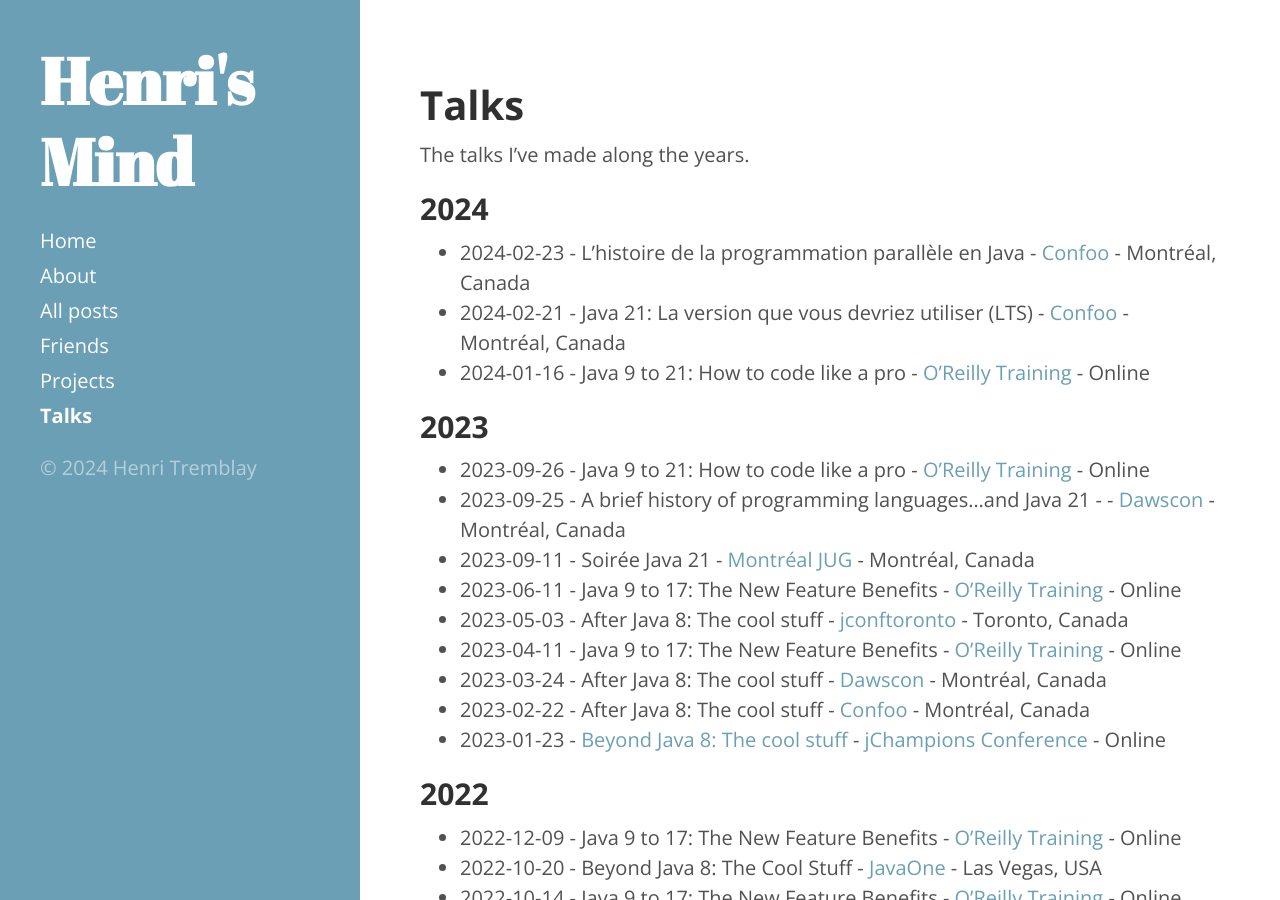
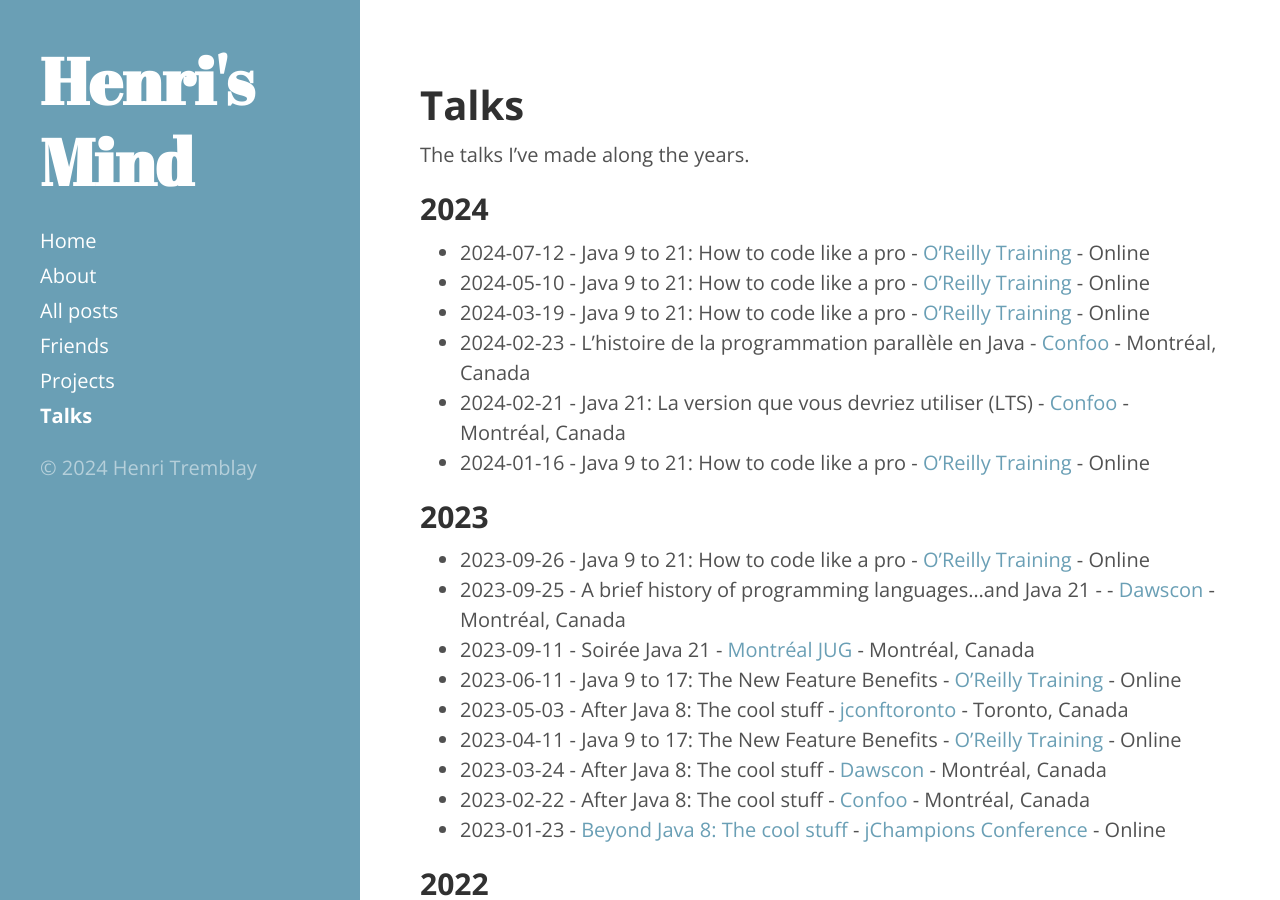
Before and after one commit to henri-tremblay/henri.github.io, a Jekyll site: the page built from talks.md, in a window 1280 px wide and 900 px high. Built offline with Jekyll 4.4.1, drawn with Linux system fonts in a browser that asks for light colours.

Commit message:
2024 new talks

```diff
--- a/talks.md
+++ b/talks.md
@@ -7,6 +7,9 @@ The talks I've made along the years.
 
 ## 2024
 
+* 2024-07-12 - Java 9 to 21: How to code like a pro - [O'Reilly Training](https://www.oreilly.com/live-training/) - Online
+* 2024-05-10 - Java 9 to 21: How to code like a pro - [O'Reilly Training](https://www.oreilly.com/live-training/) - Online
+* 2024-03-19 - Java 9 to 21: How to code like a pro - [O'Reilly Training](https://www.oreilly.com/live-training/) - Online
 * 2024-02-23 - L'histoire de la programmation parallèle en Java - [Confoo](https://confoo.ca) - Montréal, Canada
 * 2024-02-21 - Java 21: La version que vous devriez utiliser (LTS) - [Confoo](https://confoo.ca) - Montréal, Canada
 * 2024-01-16 - Java 9 to 21: How to code like a pro - [O'Reilly Training](https://www.oreilly.com/live-training/) - Online
```
